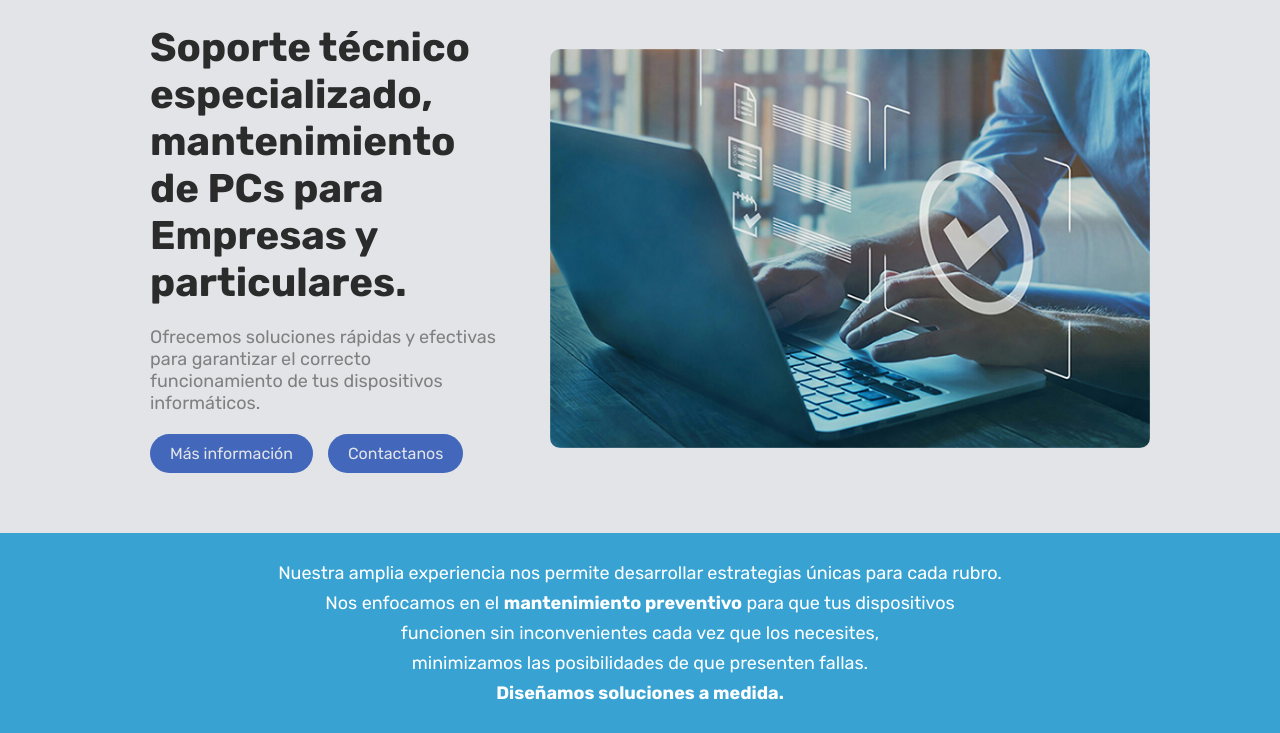
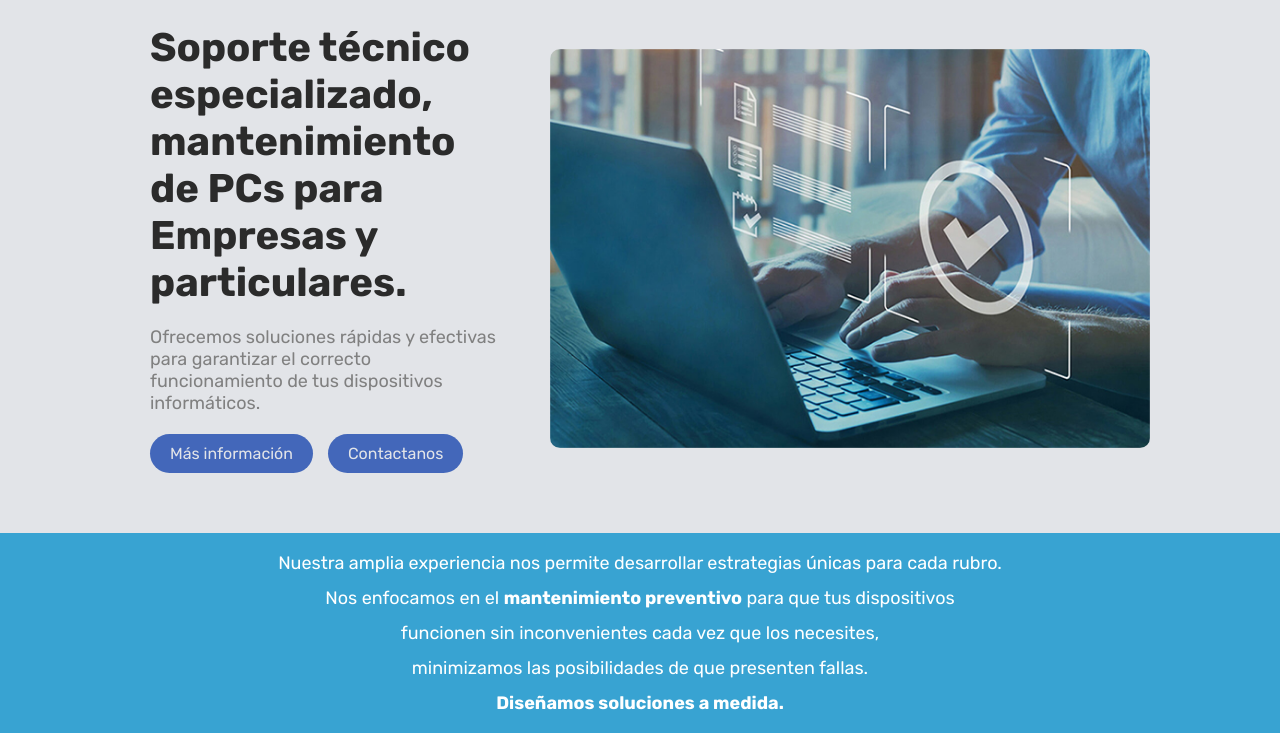
Before and after one commit to cfloreada/e2nucba, a plain HTML site: page index.html in a window 1280 px wide. Shown: the part 116-849 px from the top of the page. Drawn offline with Linux system fonts and the light colour scheme.

Commit message:
corrección párrafo final

```diff
--- a/index.html
+++ b/index.html
@@ -55,12 +55,15 @@
       <section id="about">
         <p>
           Nuestra amplia experiencia nos permite desarrollar estrategias únicas
-          para cada rubro. <br />Nos enfocamos en el
-          <strong>mantenimiento preventivo</strong> para que tus dispositivos
-          <br />funcionen sin inconvenientes cada vez que los necesites,
-          <br />minimizamos las posibilidades de que presenten fallas.<br />
-          <strong>Diseñamos soluciones a medida.</strong>
+          para cada rubro.
         </p>
+        <p>
+          Nos enfocamos en el <strong>mantenimiento preventivo</strong> para que
+          tus dispositivos
+        </p>
+        <p>funcionen sin inconvenientes cada vez que los necesites,</p>
+        <p>minimizamos las posibilidades de que presenten fallas.</p>
+        <p><strong>Diseñamos soluciones a medida.</strong></p>
       </section>
     </main>
   </body>
--- a/style.css
+++ b/style.css
@@ -129,8 +129,10 @@ main {
 
 #about {
   display: flex;
+  flex-direction: column;
   width: 100%;
-  height: 200px;
+  gap: 5px;
+  padding: 15px;
   margin: 0 auto;
   justify-content: center;
   align-items: center;
```
